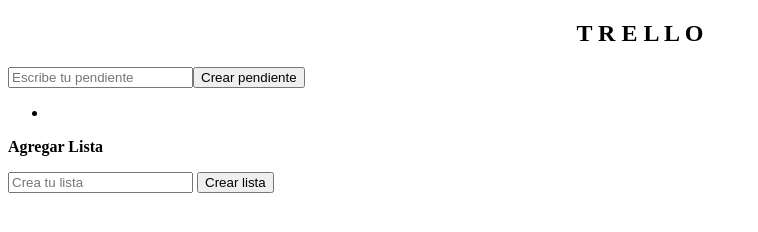
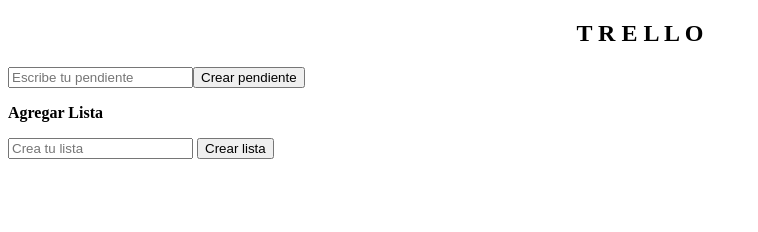
Before and after one commit to AnaSalazar/sprint2-proyecto, a plain HTML site: page index.html in a window 1280 px wide. Both pictures are taken after a click on the button "Crear lista". Shown: the whole page, without its empty margins (0-758 px from the left). Drawn offline with Linux system fonts and the light colour scheme.

Commit message:
solucionado problema de elemento de lista vacio

```diff
--- a/assets/js/main.js
+++ b/assets/js/main.js
@@ -1,4 +1,4 @@
-function crearLista() {
+function Lista() {
   this.espacioListas = document.getElementById("espacioListas");
   this.crearTitulo = document.createElement("h2");
   this.tituloLista = document.getElementById("listaNueva").value;
@@ -12,8 +12,8 @@
   this.boton = function() {
     var boton = document.createElement("BUTTON");
     boton.setAttribute("type", "button");
-    boton.setAttribute("onclick", "crearPendiente();");
-    boton.setAttribute("id", "boton");
+    boton.setAttribute("onclick", "Pendiente();");
+    boton.setAttribute("id", "botoncito");
     var textoBoton = document.createTextNode("Crear pendiente");
     boton.appendChild(textoBoton);
     espacioListas.appendChild(boton);
@@ -23,18 +23,22 @@
   document.getElementById("listaNueva").value = "";
   lista();//ambas funciones debo invocarlas aqui para que me cree
   boton();//lo necesario al mismo tiempo que se crea la lista
-  crearPendiente();
 }
 
-function crearPendiente() {
-  var lista = document.createElement("ul");
-  var pendiente = document.createElement("li");
-  var entradaPendiente = document.getElementById("entradaPendiente").value;
-  var boton2 = entradaPendiente;
-  //siguienteEntradaPendiente.id = Date.now();
+function Pendiente() {
+  this.lista = document.createElement("ul");
+  this.pendiente = document.createElement("li");
+  this.entradaPendiente = document.getElementById("entradaPendiente").value;
+  this.nuevaEntrada = function() {
+    entradaPendiente.id = Date.now();
+  }
+
   lista.appendChild(pendiente);
   pendiente.innerText = entradaPendiente;
   document.getElementById("entradaPendiente").value = "";
   espacioListas.appendChild(lista);
-
 }
+/*Averiguar:
+  +porque solo me sirve el primer input
+  +agregar botones que borren
+*/
--- a/index.html
+++ b/index.html
@@ -15,7 +15,7 @@
       </section>
       <p><strong>Agregar Lista</strong></p>
       <input type="text" id="listaNueva" placeholder="Crea tu lista">
-      <button type="button" id="crearLista" onclick="crearLista();">Crear lista</button>
+      <button type="button" id="crearLista" onclick="Lista();">Crear lista</button>
     </section>
   </body>
 </html>
```
